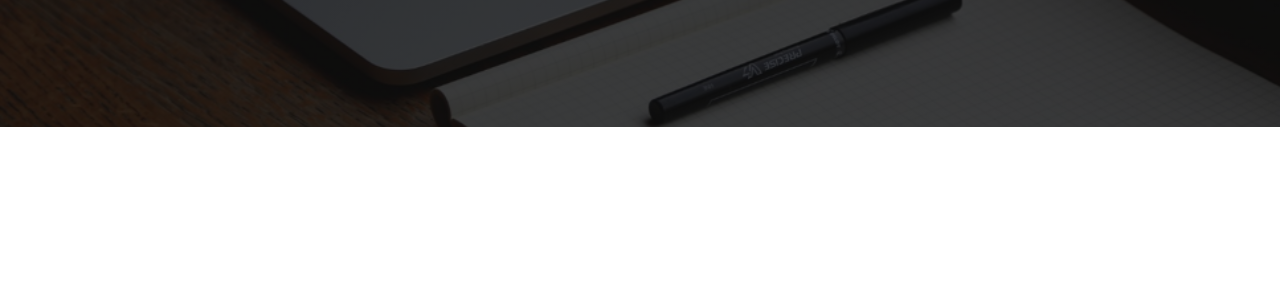
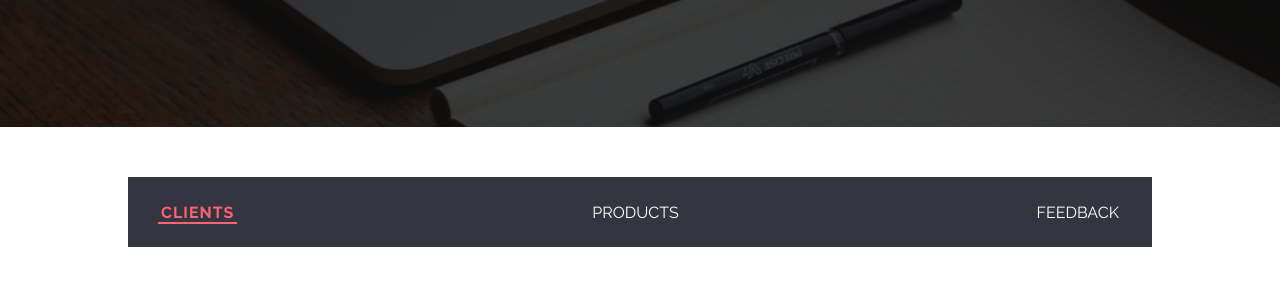
Before and after one commit to SaberLS/vention-internship, a website built with Vite: page TASKS/html/vention-html-task/index.html in a window 1280 px wide. Shown: the part 223-508 px from the top of the page. Built offline with nearby package versions, Linux system fonts and the light colour scheme.

Commit message:
add sticky navbar

```diff
--- a/TASKS/html/vention-html-task/index.html
+++ b/TASKS/html/vention-html-task/index.html
@@ -22,6 +22,10 @@
     <link
       rel="stylesheet"
       href="./src/styles/side-bar.css"
+    />
+    <link
+      rel="stylesheet"
+      href="./src/styles/navbar.css"
     />
     <title>vention-html-task</title>
   </head>
@@ -85,6 +89,38 @@
       </ul>
     </nav>
 
+    <!-- NAVBAR -->
+    <nav class="navbar">
+      <div class="navbar-container">
+        <ul class="desktop-nav-links">
+          <li>
+            <a
+              href="#"
+              class="nav-tab active"
+              data-target="clients"
+              >Clients</a
+            >
+          </li>
+          <li>
+            <a
+              href="#"
+              class="nav-tab"
+              data-target="products"
+              >Products</a
+            >
+          </li>
+          <li>
+            <a
+              href="#"
+              class="nav-tab"
+              data-target="feedback"
+              >Feedback</a
+            >
+          </li>
+        </ul>
+      </div>
+    </nav>
+
     <script
       type="module"
       src="/src/main.js"
--- a/TASKS/html/vention-html-task/src/styles/header.css
+++ b/TASKS/html/vention-html-task/src/styles/header.css
@@ -10,11 +10,12 @@
   background-size: cover;
   background-position: center;
 
-  /* center text directly inside the image box */
   display: flex;
   justify-content: center;
   align-items: center;
   text-align: center;
+
+  margin-bottom: 50px;
 }
 
 /* Text Container */
--- /dev/null
+++ b/TASKS/html/vention-html-task/src/styles/navbar.css
@@ -0,0 +1,60 @@
+.navbar {
+  position: sticky;
+  width: 80%;
+  height: 70px;
+  background-color: var(--color-dark);
+  margin-inline: auto;
+  top: 0;
+  z-index: 999;
+}
+
+.navbar-container {
+  height: 100%;
+  width: 100%;
+  padding-inline: 30px;
+  display: flex;
+  align-items: center;
+}
+
+/* --- TAB OVERLAYS --- */
+.desktop-nav-links {
+  display: flex;
+  list-style: none;
+  width: 100%;
+  align-items: center;
+  justify-content: space-between;
+}
+
+.nav-tab {
+  text-decoration: none;
+  color: var(--color-white);
+  font-size: var(--font-size-text);
+  text-transform: uppercase;
+  transition: color 0.2s ease;
+  padding-inline: 3px;
+}
+
+.nav-tab:hover,
+.nav-tab.active {
+  color: var(--color-red);
+}
+
+.nav-tab.active {
+  border-bottom: 2px solid var(--color-red);
+  font-weight: 700;
+  letter-spacing: 1px;
+}
+
+@media screen and (width <= 725px) {
+  .navbar {
+    width: 100%;
+  }
+
+  .navbar-container {
+    padding-inline: 10px;
+  }
+
+  .nav-tab {
+    padding-inline: 1px;
+  }
+}
--- a/TASKS/html/vention-html-task/src/styles/side-bar.css
+++ b/TASKS/html/vention-html-task/src/styles/side-bar.css
@@ -28,7 +28,7 @@
   height: 100vh;
   width: 300px;
   background-color: var(--color-dark);
-  z-index: 100;
+  z-index: 1000;
 
   transform: translateX(-100%);
   transition: transform 0.4s ease;
```
